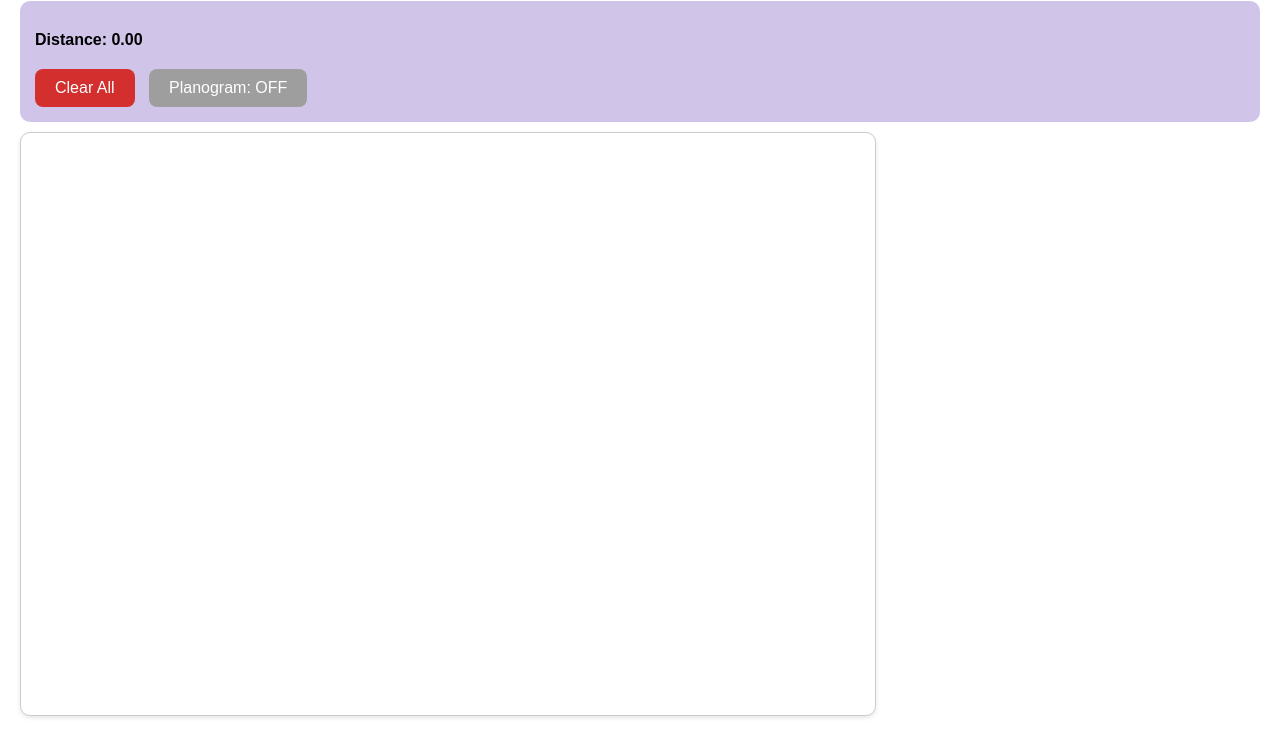
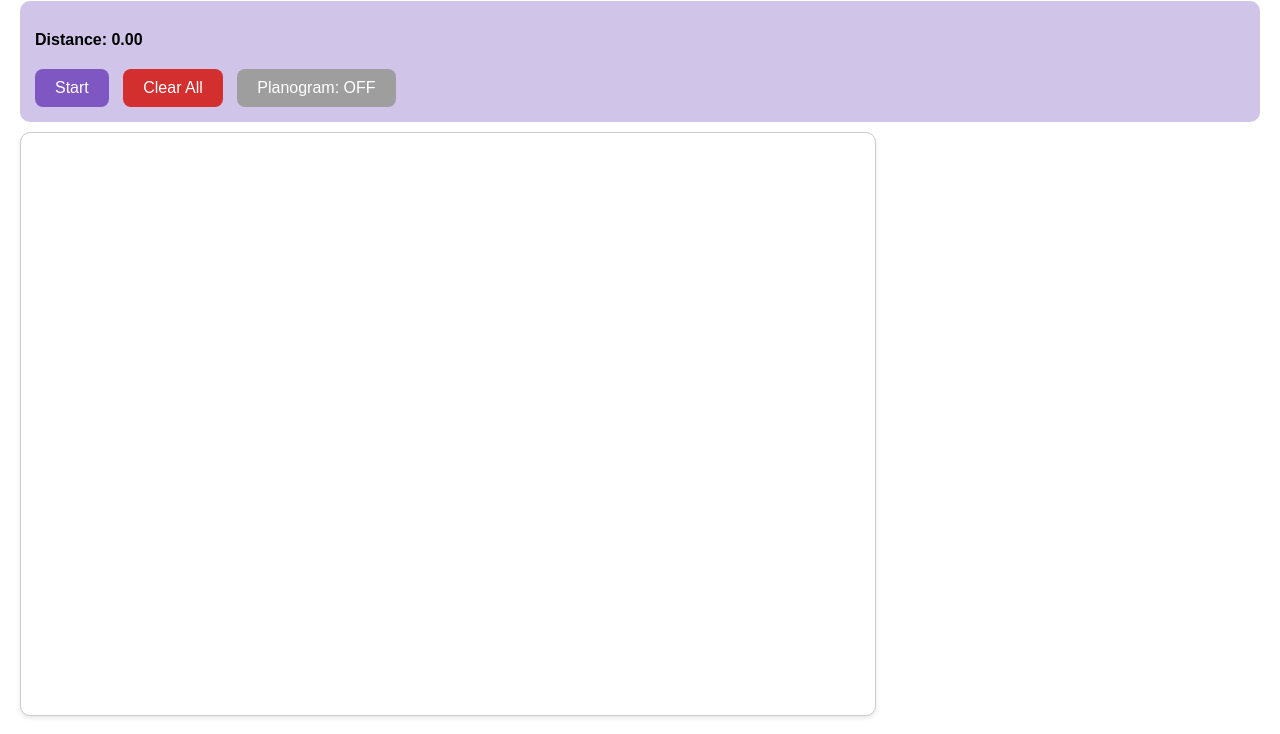
Before and after one commit to AkshadGawde/StoreVisual-fork, a website: page public/index.html in a window 1280 px wide. Shown: the part 66-800 px from the top of the page. Drawn offline with nearby package versions, Linux system fonts and the light colour scheme; no server answers.

Commit message:
Update index.html

```diff
--- a/public/index.html
+++ b/public/index.html
@@ -302,7 +302,7 @@
                 <span id="distance" class="distance-display">Distance: 0.00</span>
             </div>
             <div style="margin-top: 10px;">
-                <!-- <button id="testButton" type="button">Start</button> -->
+                <button id="testButton" type="button">Start</button>
                 <button id="clearButton" type="button" class="clear">Clear All</button>
                 <button id="planogramToggle" type="button" class="toggle">Planogram: OFF</button>
             </div>
```
